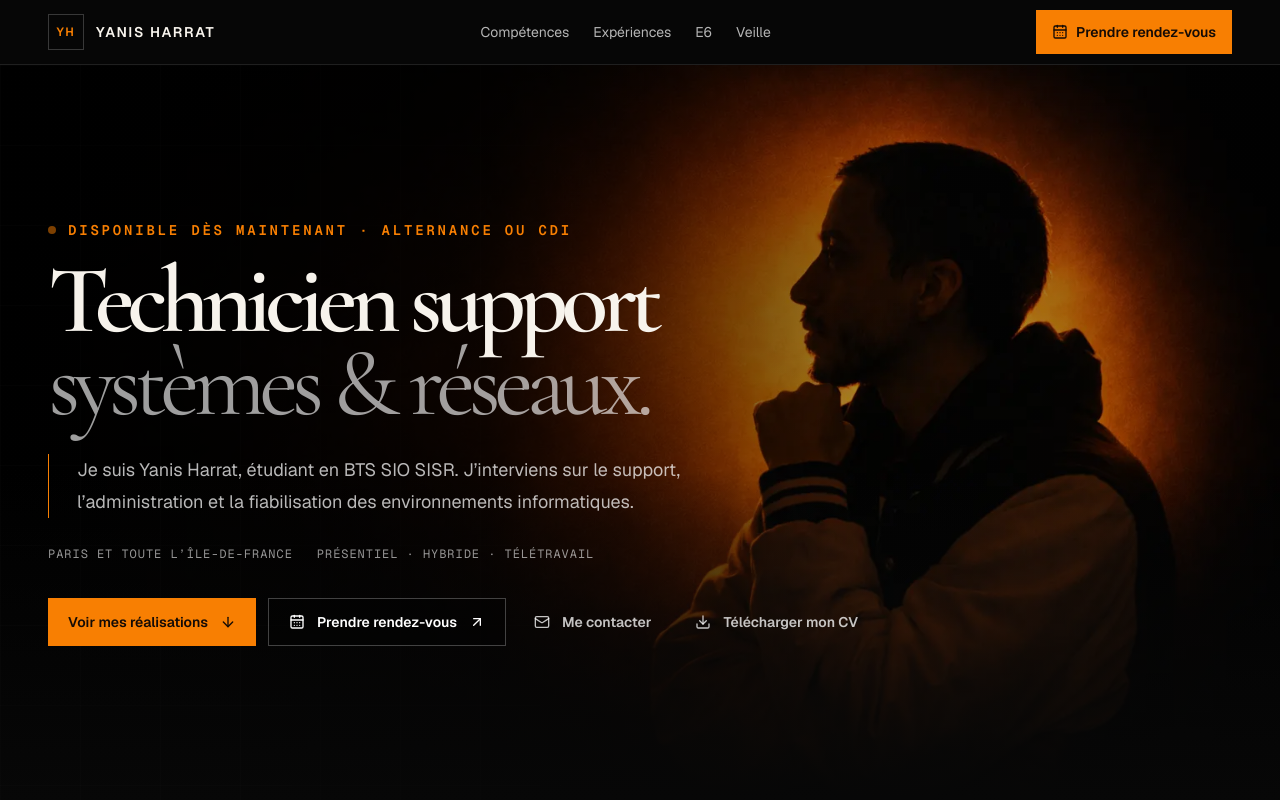
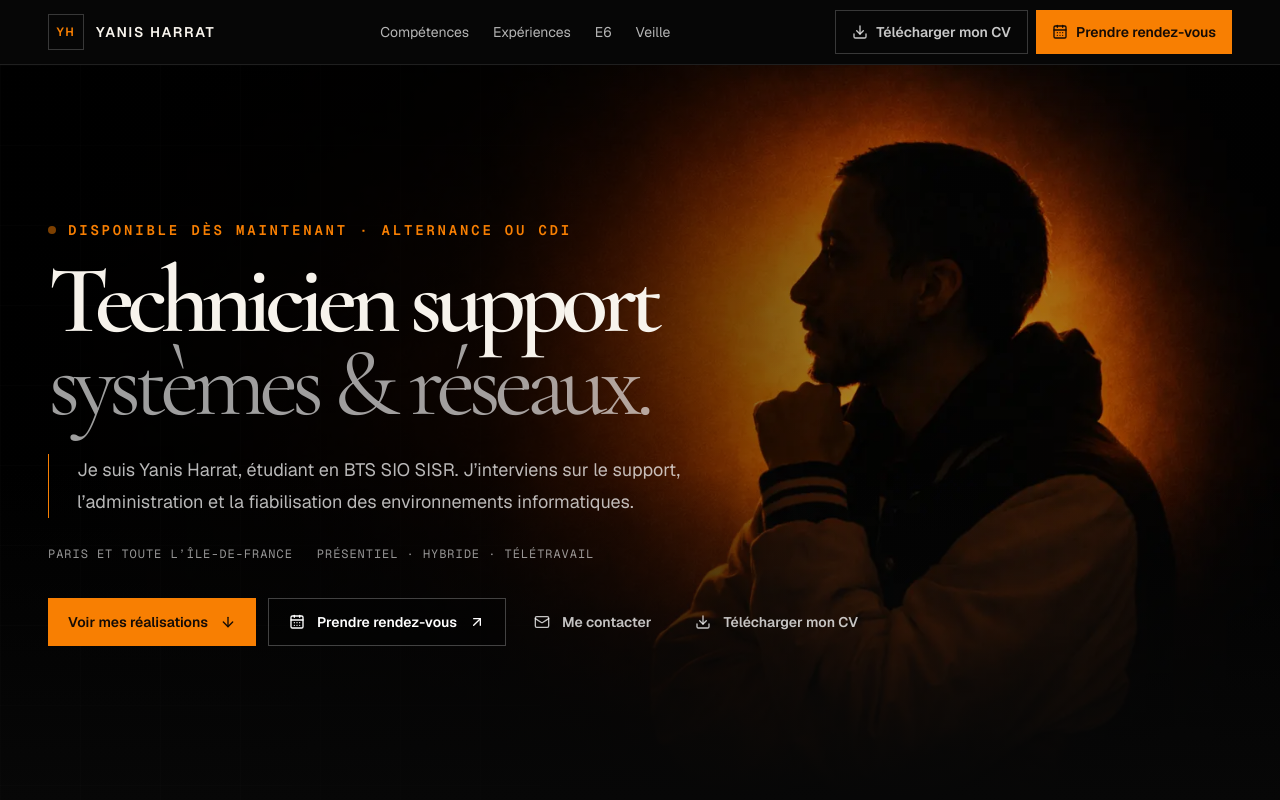
Before and after one commit to yanix2445/Portfolio-Student, a Next.js app: page / in a window 1280 px wide. Shown: the top 800 px of the page. Built offline with nearby package versions, Linux system fonts and the light colour scheme.

Commit message:
feat(header): add CV download action

```diff
--- a/src/shared/components/site-header.tsx
+++ b/src/shared/components/site-header.tsx
@@ -1,4 +1,4 @@
-import { CalendarDays, Menu } from "lucide-react";
+import { CalendarDays, Download, Menu } from "lucide-react";
 import Link from "next/link";
 import { siteConfig } from "@/shared/config/site.config";
 
@@ -54,6 +54,16 @@ export function SiteHeader() {
           </details>
 
           <a
+            href={siteConfig.cvUrl}
+            download="CV-Yanis-Harrat-Technicien-Systemes-Reseaux.pdf"
+            className="inline-flex min-h-11 items-center gap-2 border border-white/20 px-3 text-sm font-semibold text-white/78 transition-colors hover:border-brand hover:text-brand sm:px-4"
+            aria-label="Télécharger mon CV"
+          >
+            <Download aria-hidden="true" className="size-4" />
+            <span className="hidden sm:inline">Télécharger mon CV</span>
+          </a>
+
+          <a
             href={siteConfig.bookingUrl}
             target="_blank"
             rel="noreferrer"
```
